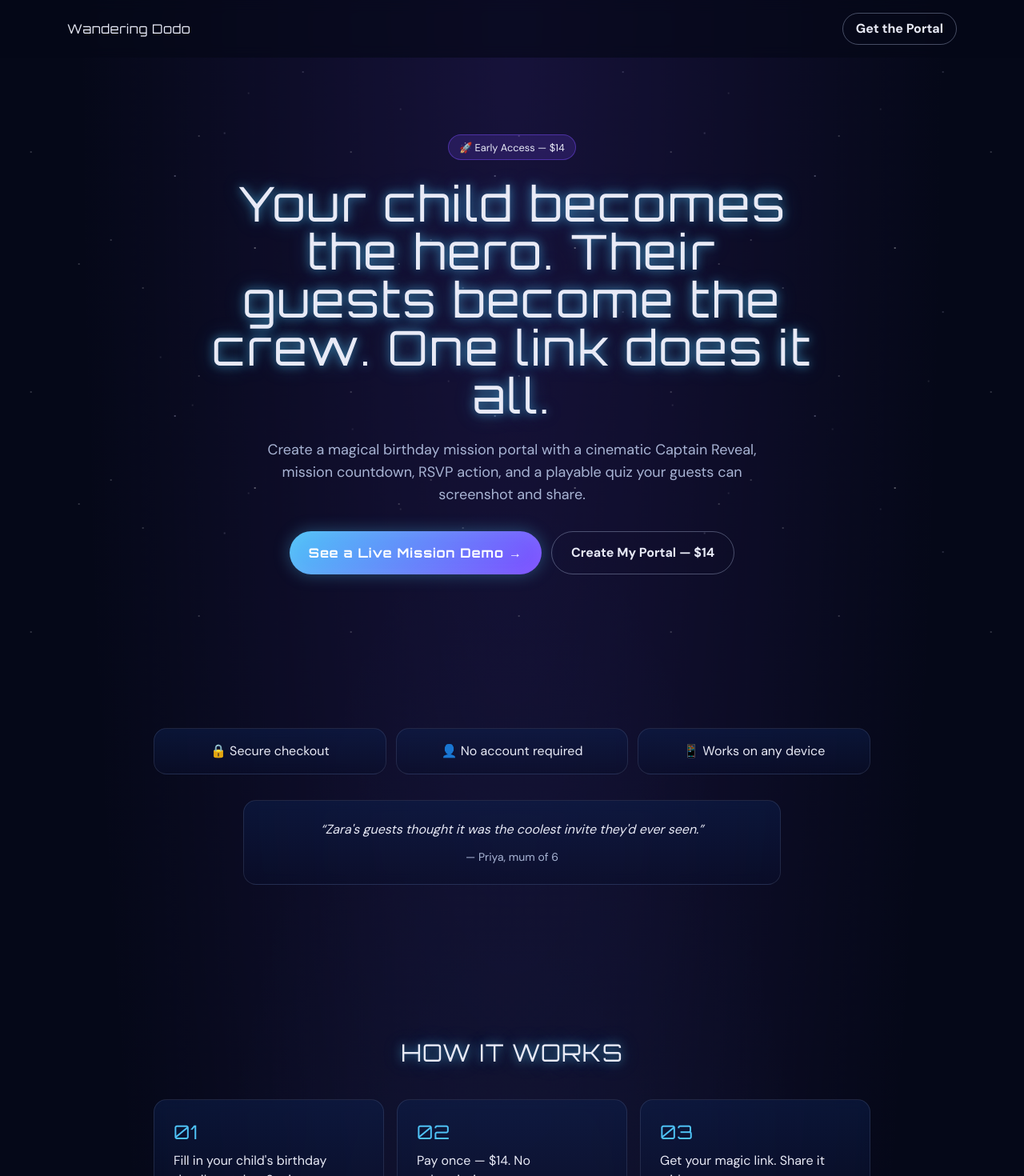
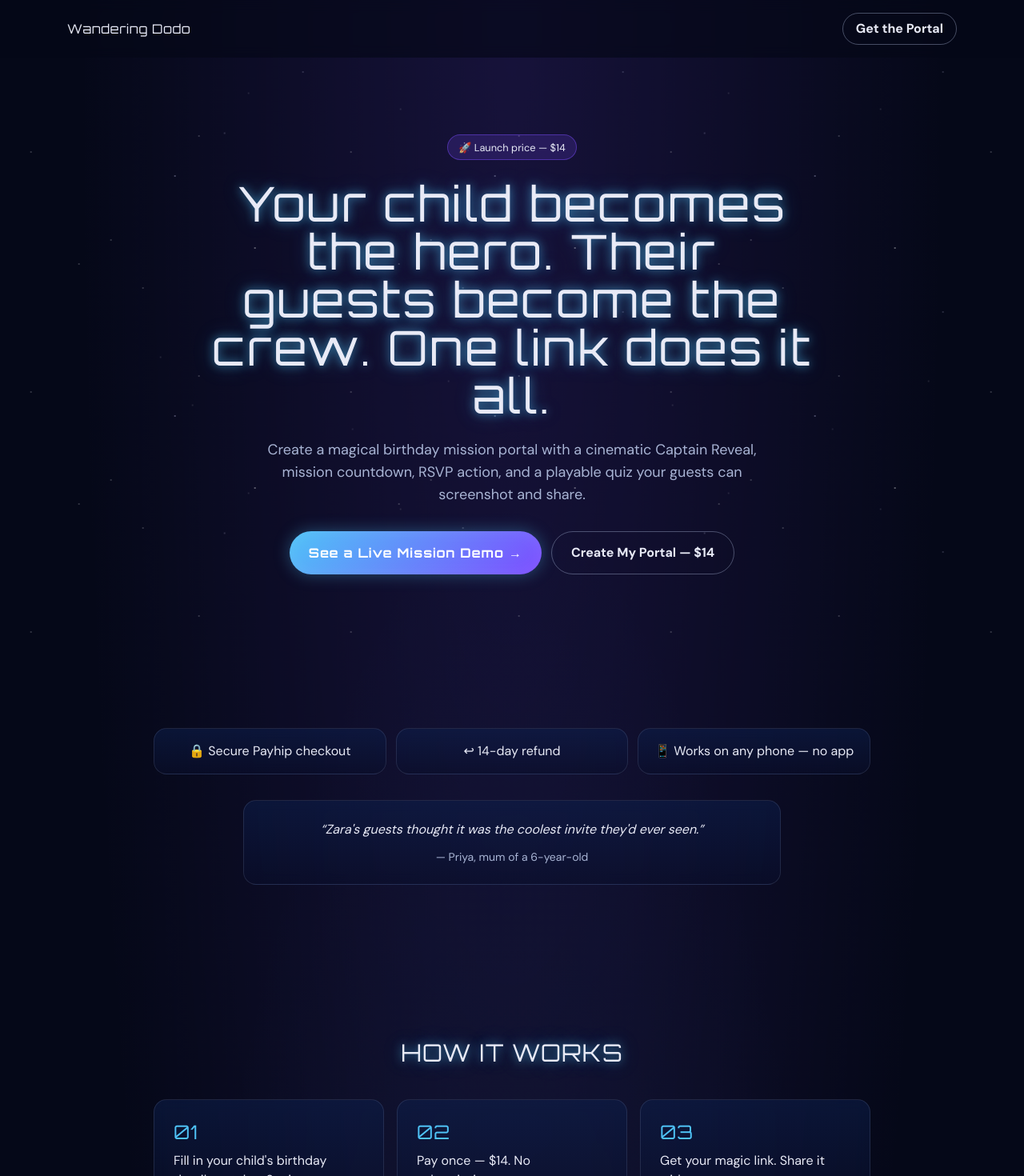
Before and after one commit to ismaelloveexcel/birthday-star-portal, a Next.js app: page / in a window 1280 px wide. Shown: the top 1470 px of the page at 80% size. Built offline with nearby package versions, Linux system fonts and the light colour scheme; no server answers.

Commit message:
11. Copy & trust polish on landing page
Co-authored-by: ismaelloveexcel <186632230+ismaelloveexcel@users.noreply.github.com>

```diff
--- a/app/page.tsx
+++ b/app/page.tsx
@@ -146,7 +146,7 @@ export default function HomePage() {
       <section className="section">
         <div className="max-w-4xl mx-auto">
           <div className="grid grid-cols-1 sm:grid-cols-3 gap-3 text-center">
-            {["🔒 Secure checkout", "👤 No account required", "📱 Works on any device"].map((t) => (
+            {["🔒 Secure Payhip checkout", "↩ 14-day refund", "📱 Works on any phone — no app"].map((t) => (
               <div key={t} className="card py-4 px-3 text-sm md:text-base">
                 {t}
               </div>
@@ -156,7 +156,7 @@ export default function HomePage() {
             <p className="text-star italic">
               “Zara&apos;s guests thought it was the coolest invite they&apos;d ever seen.”
             </p>
-            <div className="text-comet text-sm mt-3">— Priya, mum of 6</div>
+            <div className="text-comet text-sm mt-3">— Priya, mum of a 6-year-old</div>
           </blockquote>
         </div>
       </section>
@@ -367,6 +367,9 @@ export default function HomePage() {
             <button type="submit" disabled={submitting} className="btn-primary w-full">
               {submitting ? "Launching…" : `Launch My Birthday Mission — ${config.PRICE} →`}
             </button>
+            <p className="text-xs text-comet text-center pt-2">
+              Secure checkout · 14-day refund · Link arrives instantly.
+            </p>
             {storageError && (
               <div
                 role="alert"
--- a/lib/config.ts
+++ b/lib/config.ts
@@ -17,7 +17,7 @@ export const config = {
   BRAND_NAME: "Wandering Dodo",
   BRAND_TAGLINE: "Premium digital birthday experiences.",
   PRICE: "$14",
-  LAUNCH_BADGE: "Early Access — $14",
+  LAUNCH_BADGE: "Launch price — $14",
   SUPPORT_EMAIL: "support@wanderingdodo.com",
   BASE_URL: _rawBaseUrl ?? "http://localhost:3000",
   CHECKOUT_URL: process.env.NEXT_PUBLIC_CHECKOUT_URL ?? "#",
```
